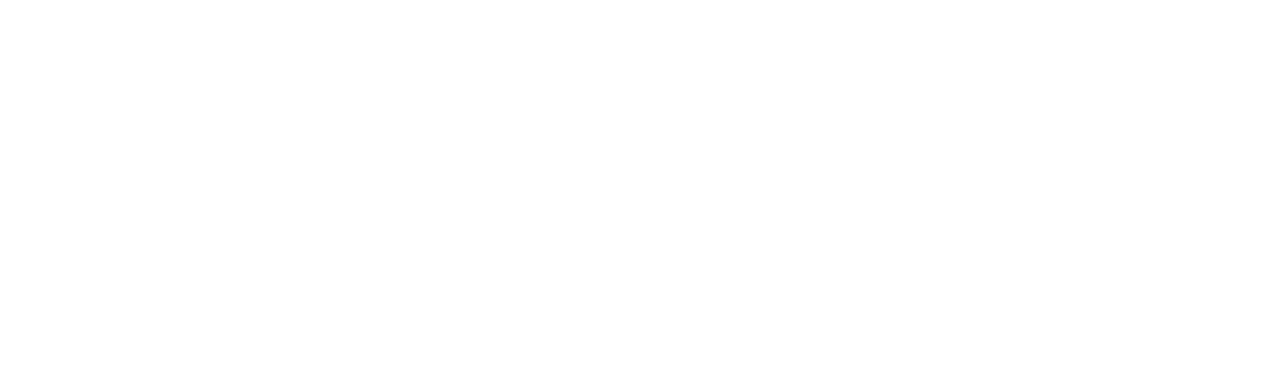
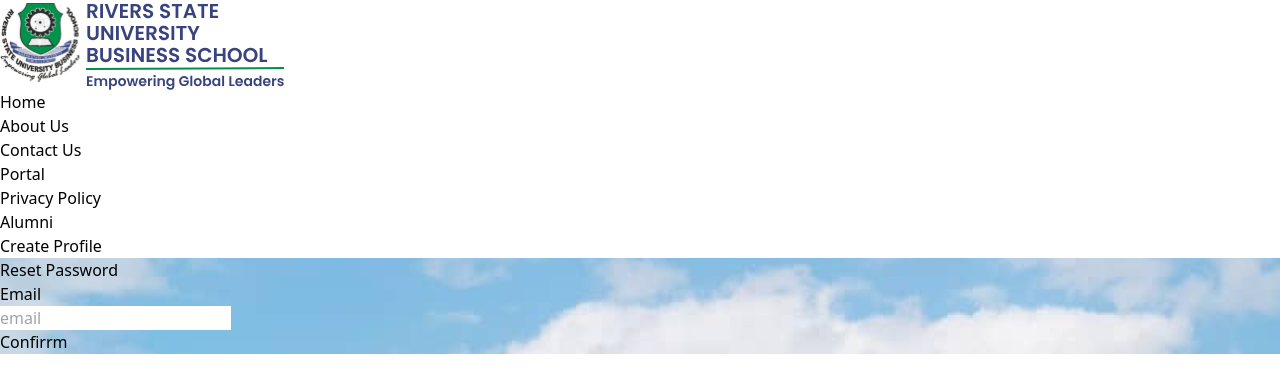
Before and after one commit to 9ightshade/River-State-Business-portal, a React (Vite) app: page /reset_password in a window 1280 px wide. Before the commit this address had no page. Shown: the top 392 px of the page. Built offline with nearby package versions, Linux system fonts and the light colour scheme.

Commit message:
chore:register and reset

```diff
--- a/src/components/resetPassword.jsx
+++ b/src/components/resetPassword.jsx
@@ -1,18 +1,70 @@
-import Nav from "./nav";
+import { useState } from "react";
+import bgimage from "../assets/png/background_img.png"
+import axios from "axios";
 
-function Reset (){
+function Reset() {
+
+    const [email, setEmail] = useState("");
+    let errorMessage;
+
+    const handleSubmit = async (e) => {
+        e.preventDefault();
+
+        const formData = new FormData(e.target);
+        setEmail(formData.get("email"));
 
 
-return(
+        console.log(`Email:${email}`);
 
-<div>
-<Nav/>
+
+        try {
+            const response = await axios.post("api endpoint", {
+                email: email,
+            })
+            console.log(`success`);
+            console.log(response);
+
+
+        } catch (error) {
+            errorMessage = error.message;
+            console.log(errorMessage);
+
+        }
+
+    }
+
+    return (
+
+        <div className=" h-[80vh] flex justify-center items-center " style={{
+            backgroundImage: `url(${bgimage})`
+        }} >
+
+            <form action="" method="post" className="login-form" onSubmit={handleSubmit} >
+                <h1 className="text-[#172554] text-center text-[3rem] font-bold " >
+                    Reset Password
+                </h1>
+                <label htmlFor="email" className="text-[#374151] cursor-pointer text-[20px]" >
+                    Email
+                    <div>
+                        <input type="email" name="email" id="email" placeholder="email" className="  py-1 px-3 rounded outline-none"
+                            onChange={(e) => { setEmail(e.target.value) }}
+                        />
+                    </div>
+                </label>
 
 
 
-</div>
+
+                <button type="submit" className="text-white w-full py-2 rounded my-3 text-[1.4rem] bg-[#172554] hover:bg-[#111c41] mt-8" >
+                    Confirrm
+                </button>
+            </form>
+
+        </div>
 
 
-)
+    )
 
-}
+};
+
+export default Reset;
--- /dev/null
+++ b/src/pages/ResetPassword.jsx
@@ -0,0 +1,25 @@
+import Nav from "../components/nav";
+import Reset from "../components/resetPassword";
+
+function ResetPassword() {
+
+
+    return (
+
+        <div  >
+
+            <Nav />
+            <Reset />
+
+        </div>
+
+
+
+
+
+    )
+
+
+};
+
+export default ResetPassword;
--- a/src/routes/appRoutes.jsx
+++ b/src/routes/appRoutes.jsx
@@ -1,6 +1,7 @@
 import { BrowserRouter as Router, Routes, Route } from "react-router-dom";
 import Login from '../pages/Login';
 import Register from '../pages/Register';
+import ResetPassword from "../pages/ResetPassword";
 
 function AppRouter() {
 
@@ -11,6 +12,7 @@
                 <Routes>
                     <Route path="/" element={<Login/>} />
                     <Route path="/register" element={<Register/>} />
+                    <Route path="/reset_password" element={<ResetPassword/>} />
                 </Routes>
             </Router>
         </div>
```
